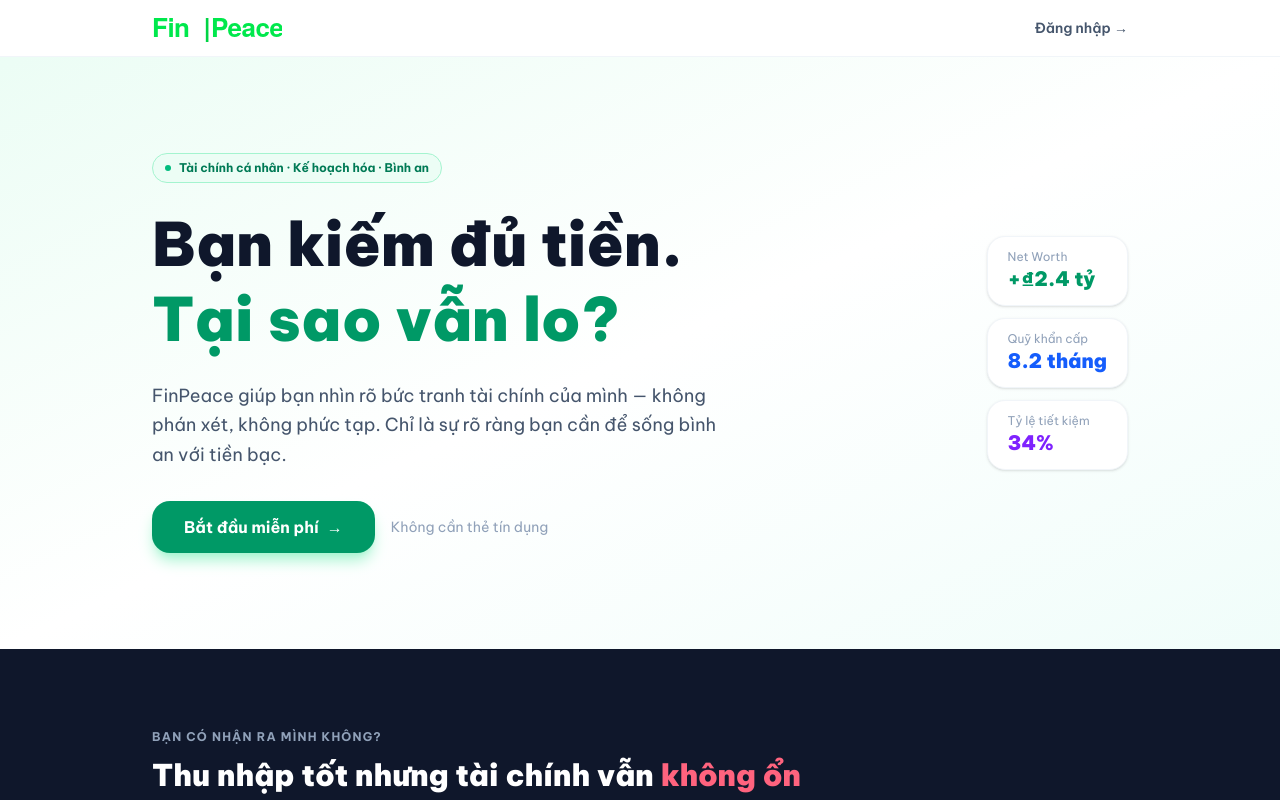
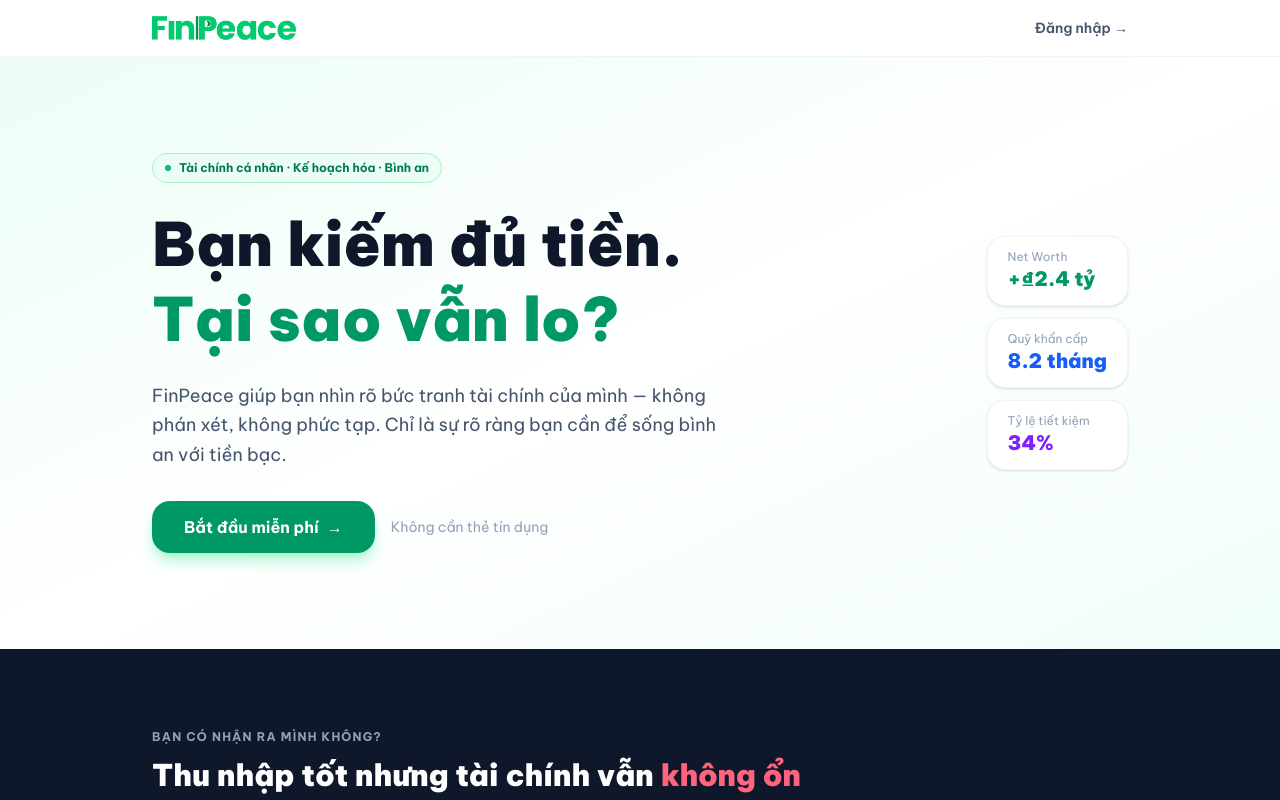
Before and after one commit to nguyeneric81-del/finpeace-web, a Next.js app: page / in a window 1280 px wide. Shown: the top 800 px of the page. Built offline with nearby package versions, Linux system fonts and the light colour scheme.

Commit message:
fix: dùng logo.png gốc từ finpeace.vn thay SVG tự tạo

```diff
--- a/src/app/page.tsx
+++ b/src/app/page.tsx
@@ -65,7 +65,7 @@ export default function HomePage() {
             {/* ── NAV ── */}
             <nav className="border-b border-slate-100 bg-white/80 backdrop-blur-md sticky top-0 z-50">
                 <div className="max-w-5xl mx-auto px-6 h-14 flex items-center justify-between">
-                <Link href="/"><Image src="/logo.svg" alt="FinPeace" width={130} height={32} priority /></Link>
+                <Link href="/"><Image src="/logo.png" alt="FinPeace" width={144} height={24} priority /></Link>
 
                     <Link
                         href="/login"
@@ -234,7 +234,7 @@ export default function HomePage() {
             {/* ── FOOTER ── */}
             <footer className="bg-slate-900 py-8">
                 <div className="max-w-5xl mx-auto px-6 flex items-center justify-between text-slate-500 text-xs">
-                    <Image src="/logo.svg" alt="FinPeace" width={100} height={24} />
+                    <Image src="/logo.png" alt="FinPeace" width={110} height={18} />
 
                     <span>© 2025 FinPeace · Bình An Tài Chính</span>
                     <Link href="/knowledgebase" className="hover:text-slate-300 transition-colors">Thư Viện Kiến Thức →</Link>
```
Also changed, not shown: public/logo.png (added).
